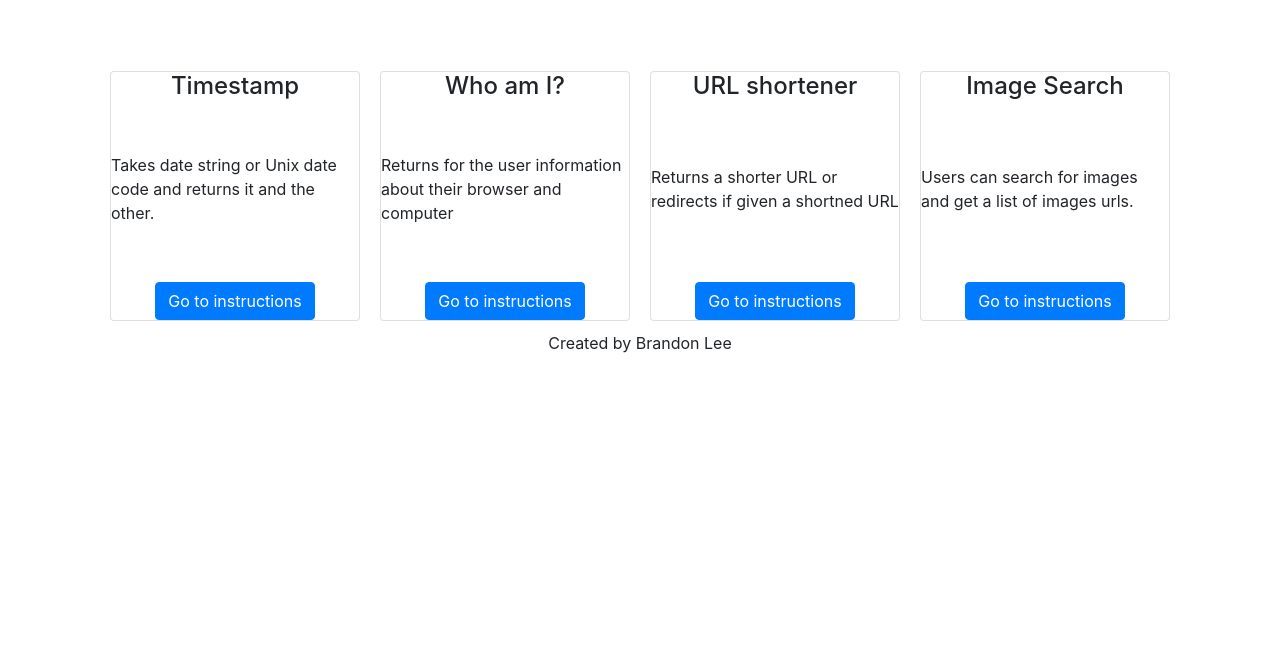
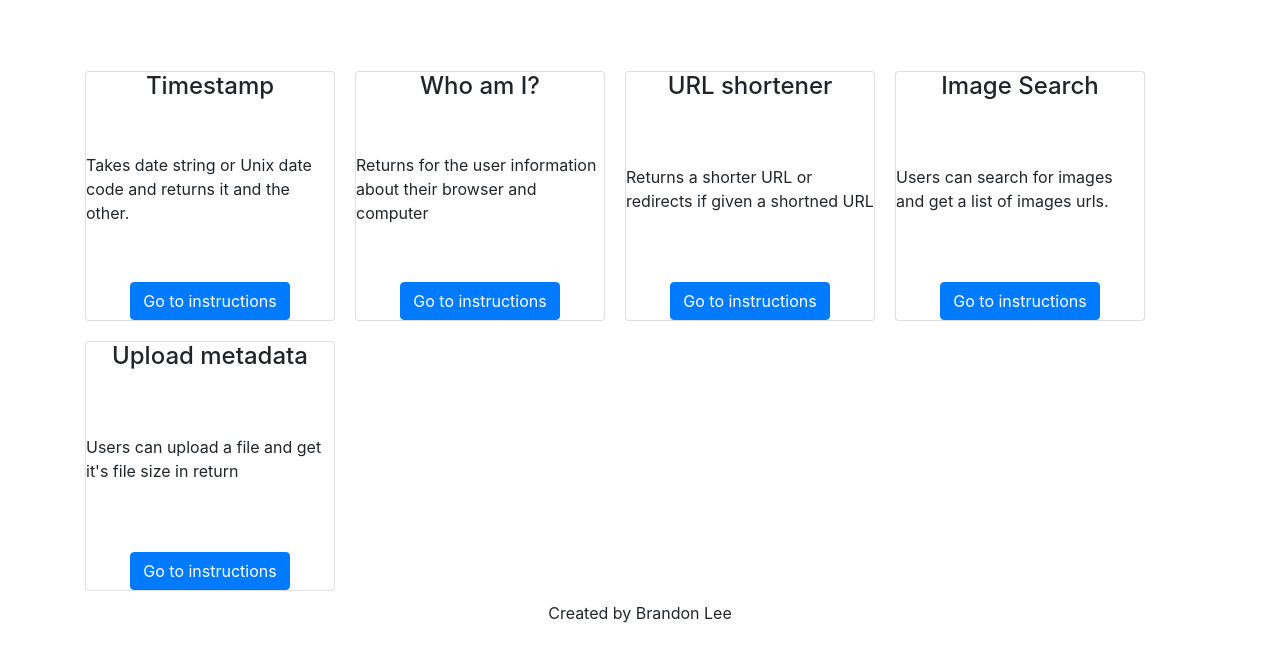
Before and after one commit to brandonlee781/fcc-microservices, a website: page index.html in a window 1280 px wide. Shown: the part 145-806 px from the top of the page. Drawn offline with nearby package versions, Linux system fonts and the light colour scheme.

Commit message:
Added upload metadata card to index

```diff
--- a/index.html
+++ b/index.html
@@ -74,6 +74,13 @@
           <a href="/imagesearch" class="btn btn-primary">Go to instructions</a>
         </div>
       </div>
+      <div class="card">
+        <div class="card-block">
+          <h4 class="card-title">Upload metadata</h4>
+          <p class="card-text">Users can upload a file and get it's file size in return</p>
+          <a href="/upload" class="btn btn-primary">Go to instructions</a>
+        </div>
+      </div>
     </div>
     <footer>
       Created by Brandon Lee
```
